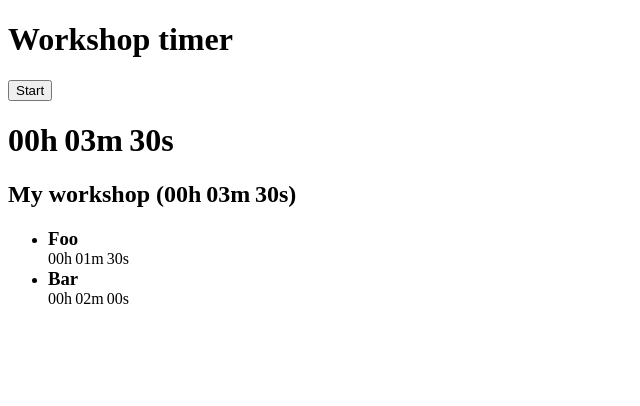
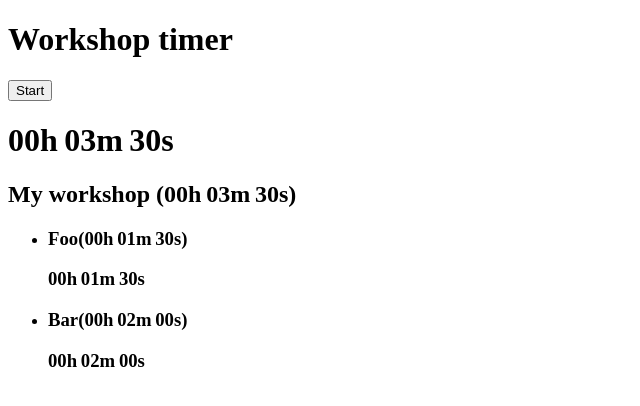
Before and after one commit to richardolsson/workshoptimer, a Next.js app: page / in a window 1280 px wide. Shown: the top 406 px of the page, without its empty margins (0-640 px from the left). Built offline with nearby package versions, Linux system fonts and the light colour scheme.

Commit message:
Render countdown per section

```diff
--- a/src/components/WorkshopTimer/index.tsx
+++ b/src/components/WorkshopTimer/index.tsx
@@ -25,7 +25,10 @@ const WorkshopTimer: FC<WorkshopTimerProps> = ({ spec }) => {
     0
   );
 
-  const { isRunning, start, stop, secondsRemaining } = useTimer(totalDuration);
+  const { isRunning, start, stop, secondsElapsed, secondsRemaining } =
+    useTimer(totalDuration);
+
+  let totalSectionTimes = 0;
 
   return (
     <div>
@@ -40,15 +43,40 @@ const WorkshopTimer: FC<WorkshopTimerProps> = ({ spec }) => {
       </h2>
       <ul>
         {spec.sections.map((section, index) => {
+          const startTime = totalSectionTimes;
+          const endTime = startTime + section.durationSeconds;
+
+          const remaining = endTime - secondsElapsed;
+          const isPast = secondsElapsed >= endTime;
+          const isCurrent =
+            secondsElapsed >= startTime && secondsElapsed < endTime;
+
+          // Increment before rendering next section
+          totalSectionTimes = endTime;
+
           return (
             <li
               key={index}
               style={{
                 margin: 0,
+                opacity: isPast ? 0.5 : 1.0,
               }}
             >
-              <h3 style={{ margin: 0 }}>{section.title}</h3>
-              <Duration seconds={section.durationSeconds} />
+              <h3 style={{ margin: 0 }}>
+                {section.title}
+                (<Duration seconds={section.durationSeconds} />)
+                <p>
+                  <Duration
+                    seconds={
+                      isPast
+                        ? 0
+                        : isCurrent
+                        ? remaining
+                        : section.durationSeconds
+                    }
+                  />
+                </p>
+              </h3>
             </li>
           );
         })}
```
